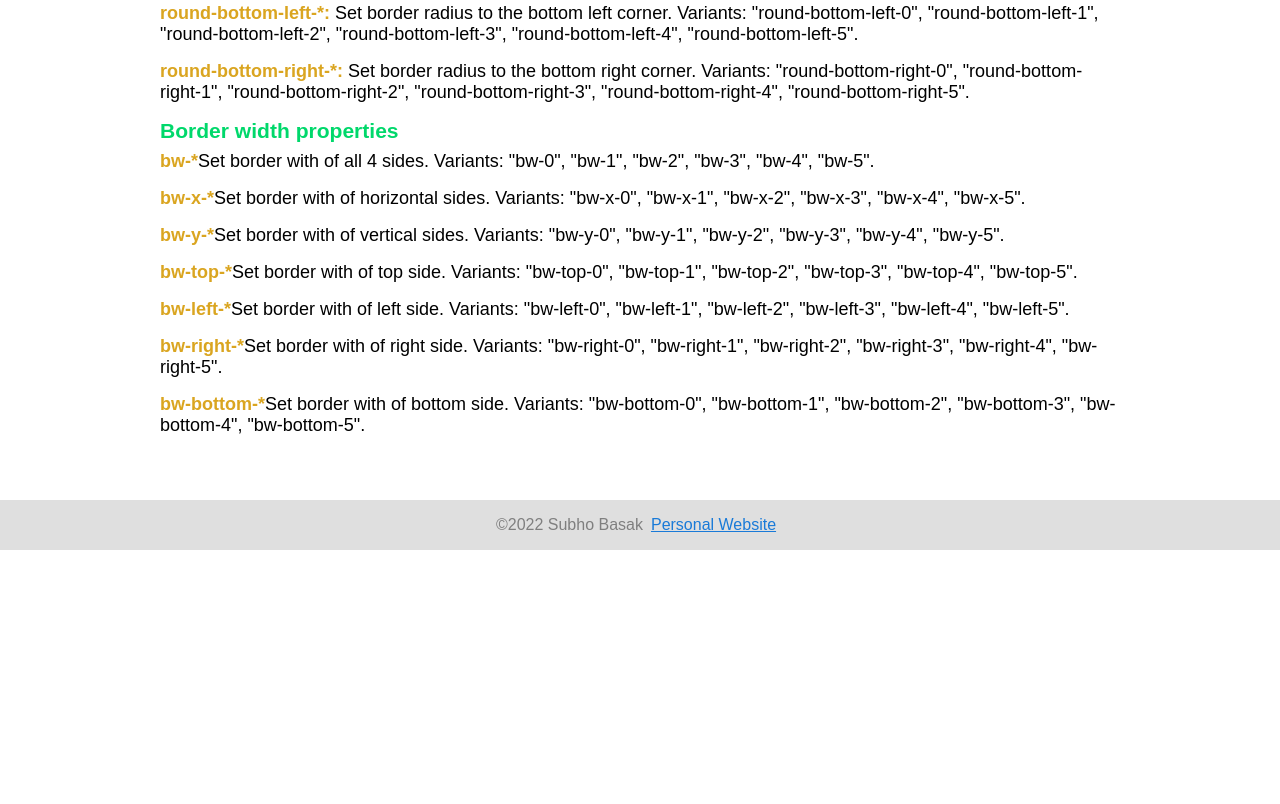
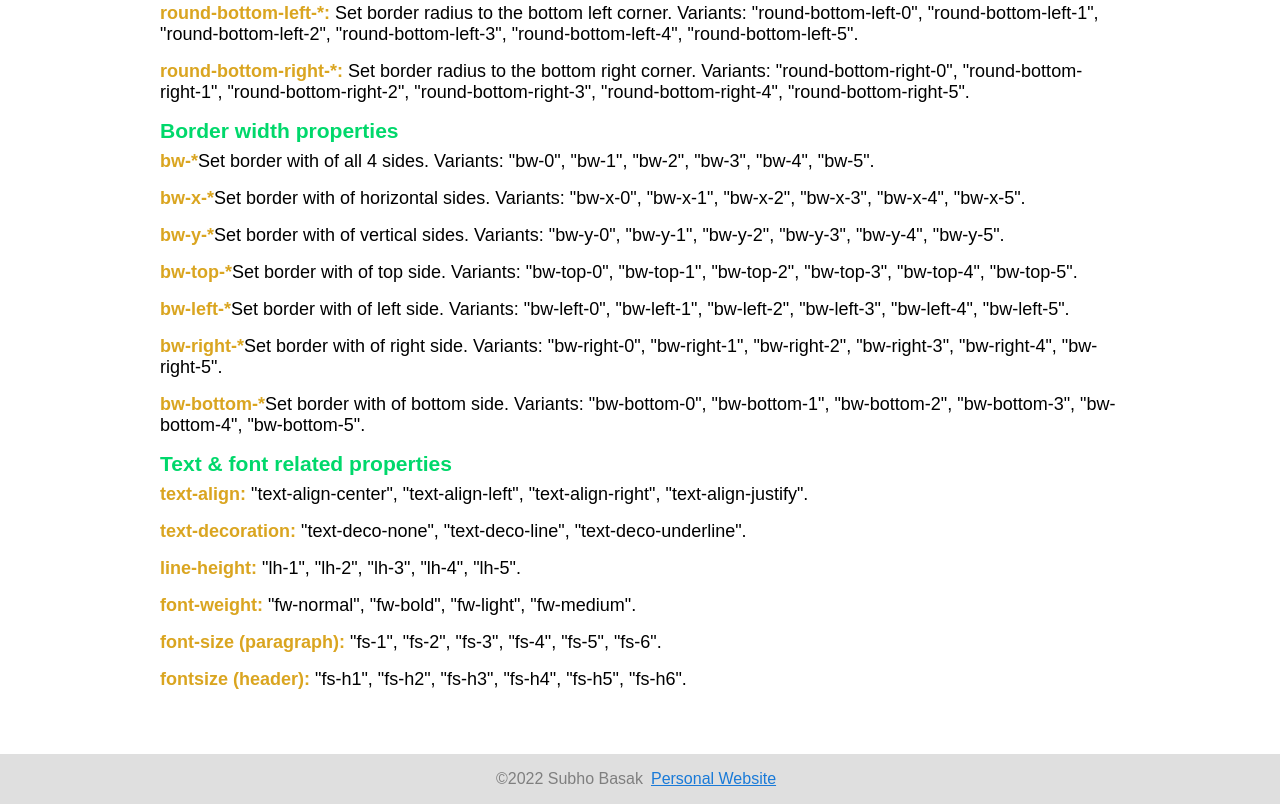
Before and after one commit to SubhoBasak/crossandra, a plain HTML site: page doc.html in a window 1280 px wide. Shown: the part 5056-5860 px from the top of the page. Before the commit the page ends 5606 px from the top, so only its background shows below. Drawn offline with Linux system fonts and the light colour scheme.

Commit message:
added more doc

```diff
--- a/doc.html
+++ b/doc.html
@@ -305,6 +305,16 @@
                 <li><strong>bw-bottom-*</strong>Set border with of bottom side. Variants: "bw-bottom-0", "bw-bottom-1",
                     "bw-bottom-2", "bw-bottom-3", "bw-bottom-4", "bw-bottom-5".</li>
             </ul>
+            <h3 class="h3Hdr">Text & font related properties</h3>
+            <ul>
+                <li><strong>text-align:</strong> "text-align-center", "text-align-left", "text-align-right",
+                    "text-align-justify".</li>
+                <li><strong>text-decoration:</strong> "text-deco-none", "text-deco-line", "text-deco-underline".</li>
+                <li><strong>line-height:</strong> "lh-1", "lh-2", "lh-3", "lh-4", "lh-5".</li>
+                <li><strong>font-weight:</strong> "fw-normal", "fw-bold", "fw-light", "fw-medium".</li>
+                <li><strong>font-size (paragraph):</strong> "fs-1", "fs-2", "fs-3", "fs-4", "fs-5", "fs-6".</li>
+                <li><strong>fontsize (header):</strong> "fs-h1", "fs-h2", "fs-h3", "fs-h4", "fs-h5", "fs-h6".</li>
+            </ul>
         </div>
     </div>
 
```
